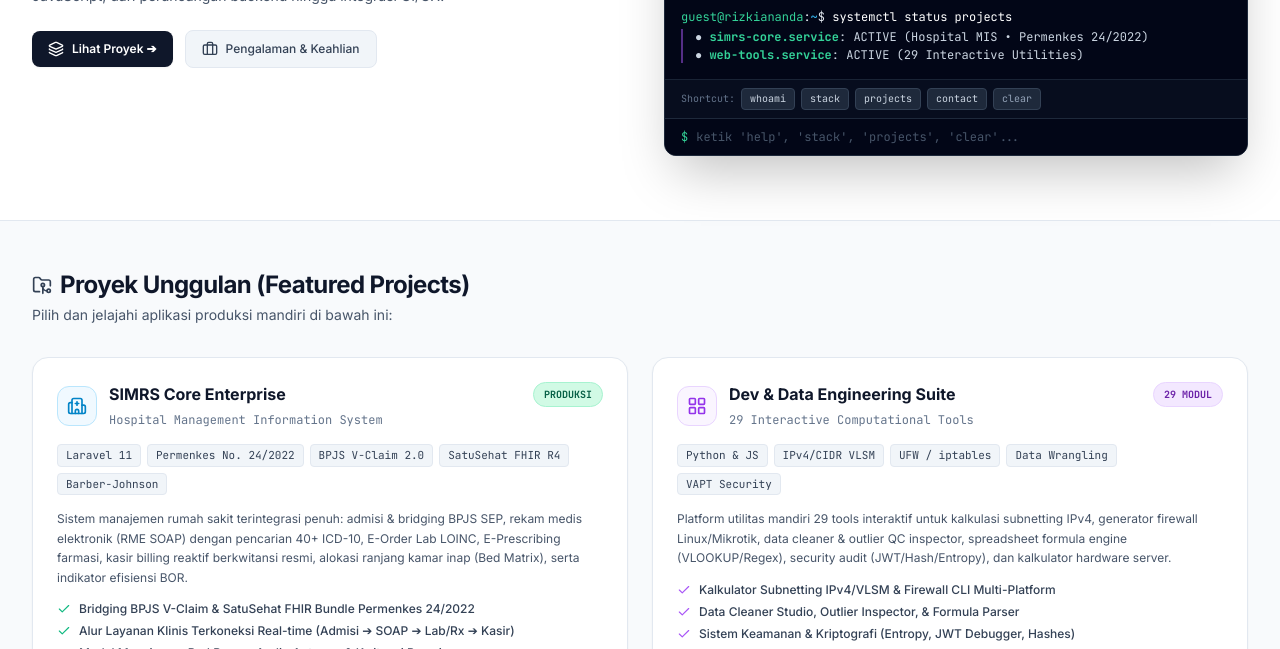
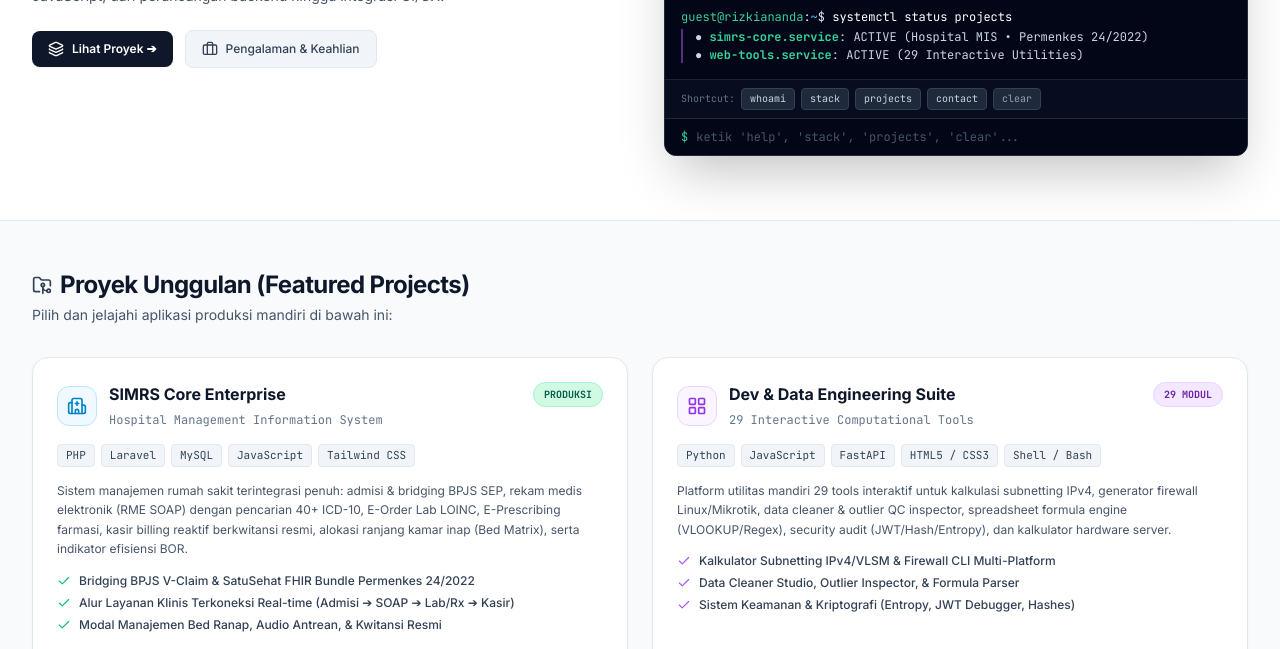
Before and after one commit to InfiniteNull/InfiniteNull.github.io, a plain HTML site: page index.html in a window 1280 px wide. Shown: the part 351-1000 px from the top of the page. Drawn offline with nearby package versions, Linux system fonts and the light colour scheme.

Commit message:
style: simplify project tech badges to core programming languages without version numbers

```diff
--- a/index.html
+++ b/index.html
@@ -237,11 +237,11 @@
 
             <!-- Tech Badges -->
             <div class="flex flex-wrap gap-1.5 text-[11px] font-mono">
-              <span class="px-2 py-0.5 rounded bg-slate-100 dark:bg-slate-800 text-slate-700 dark:text-slate-300 border border-slate-200 dark:border-slate-700">Laravel 11</span>
-              <span class="px-2 py-0.5 rounded bg-slate-100 dark:bg-slate-800 text-slate-700 dark:text-slate-300 border border-slate-200 dark:border-slate-700">Permenkes No. 24/2022</span>
-              <span class="px-2 py-0.5 rounded bg-slate-100 dark:bg-slate-800 text-slate-700 dark:text-slate-300 border border-slate-200 dark:border-slate-700">BPJS V-Claim 2.0</span>
-              <span class="px-2 py-0.5 rounded bg-slate-100 dark:bg-slate-800 text-slate-700 dark:text-slate-300 border border-slate-200 dark:border-slate-700">SatuSehat FHIR R4</span>
-              <span class="px-2 py-0.5 rounded bg-slate-100 dark:bg-slate-800 text-slate-700 dark:text-slate-300 border border-slate-200 dark:border-slate-700">Barber-Johnson</span>
+              <span class="px-2 py-0.5 rounded bg-slate-100 dark:bg-slate-800 text-slate-700 dark:text-slate-300 border border-slate-200 dark:border-slate-700">PHP</span>
+              <span class="px-2 py-0.5 rounded bg-slate-100 dark:bg-slate-800 text-slate-700 dark:text-slate-300 border border-slate-200 dark:border-slate-700">Laravel</span>
+              <span class="px-2 py-0.5 rounded bg-slate-100 dark:bg-slate-800 text-slate-700 dark:text-slate-300 border border-slate-200 dark:border-slate-700">MySQL</span>
+              <span class="px-2 py-0.5 rounded bg-slate-100 dark:bg-slate-800 text-slate-700 dark:text-slate-300 border border-slate-200 dark:border-slate-700">JavaScript</span>
+              <span class="px-2 py-0.5 rounded bg-slate-100 dark:bg-slate-800 text-slate-700 dark:text-slate-300 border border-slate-200 dark:border-slate-700">Tailwind CSS</span>
             </div>
 
             <p id="simrsCardDesc" class="text-xs text-slate-600 dark:text-slate-400 leading-relaxed">Sistem manajemen rumah sakit terintegrasi penuh: admisi & bridging BPJS SEP, rekam medis elektronik (RME SOAP) dengan pencarian 40+ ICD-10, E-Order Lab LOINC, E-Prescribing farmasi, kasir billing reaktif berkwitansi resmi, alokasi ranjang kamar inap (Bed Matrix), serta indikator efisiensi BOR.</p>
@@ -295,11 +295,11 @@
 
             <!-- Tech Badges -->
             <div class="flex flex-wrap gap-1.5 text-[11px] font-mono">
-              <span class="px-2 py-0.5 rounded bg-slate-100 dark:bg-slate-800 text-slate-700 dark:text-slate-300 border border-slate-200 dark:border-slate-700">Python & JS</span>
-              <span class="px-2 py-0.5 rounded bg-slate-100 dark:bg-slate-800 text-slate-700 dark:text-slate-300 border border-slate-200 dark:border-slate-700">IPv4/CIDR VLSM</span>
-              <span class="px-2 py-0.5 rounded bg-slate-100 dark:bg-slate-800 text-slate-700 dark:text-slate-300 border border-slate-200 dark:border-slate-700">UFW / iptables</span>
-              <span class="px-2 py-0.5 rounded bg-slate-100 dark:bg-slate-800 text-slate-700 dark:text-slate-300 border border-slate-200 dark:border-slate-700">Data Wrangling</span>
-              <span class="px-2 py-0.5 rounded bg-slate-100 dark:bg-slate-800 text-slate-700 dark:text-slate-300 border border-slate-200 dark:border-slate-700">VAPT Security</span>
+              <span class="px-2 py-0.5 rounded bg-slate-100 dark:bg-slate-800 text-slate-700 dark:text-slate-300 border border-slate-200 dark:border-slate-700">Python</span>
+              <span class="px-2 py-0.5 rounded bg-slate-100 dark:bg-slate-800 text-slate-700 dark:text-slate-300 border border-slate-200 dark:border-slate-700">JavaScript</span>
+              <span class="px-2 py-0.5 rounded bg-slate-100 dark:bg-slate-800 text-slate-700 dark:text-slate-300 border border-slate-200 dark:border-slate-700">FastAPI</span>
+              <span class="px-2 py-0.5 rounded bg-slate-100 dark:bg-slate-800 text-slate-700 dark:text-slate-300 border border-slate-200 dark:border-slate-700">HTML5 / CSS3</span>
+              <span class="px-2 py-0.5 rounded bg-slate-100 dark:bg-slate-800 text-slate-700 dark:text-slate-300 border border-slate-200 dark:border-slate-700">Shell / Bash</span>
             </div>
 
             <p id="devtoolsCardDesc" class="text-xs text-slate-600 dark:text-slate-400 leading-relaxed">Platform utilitas mandiri 29 tools interaktif untuk kalkulasi subnetting IPv4, generator firewall Linux/Mikrotik, data cleaner & outlier QC inspector, spreadsheet formula engine (VLOOKUP/Regex), security audit (JWT/Hash/Entropy), dan kalkulator hardware server.</p>
```
